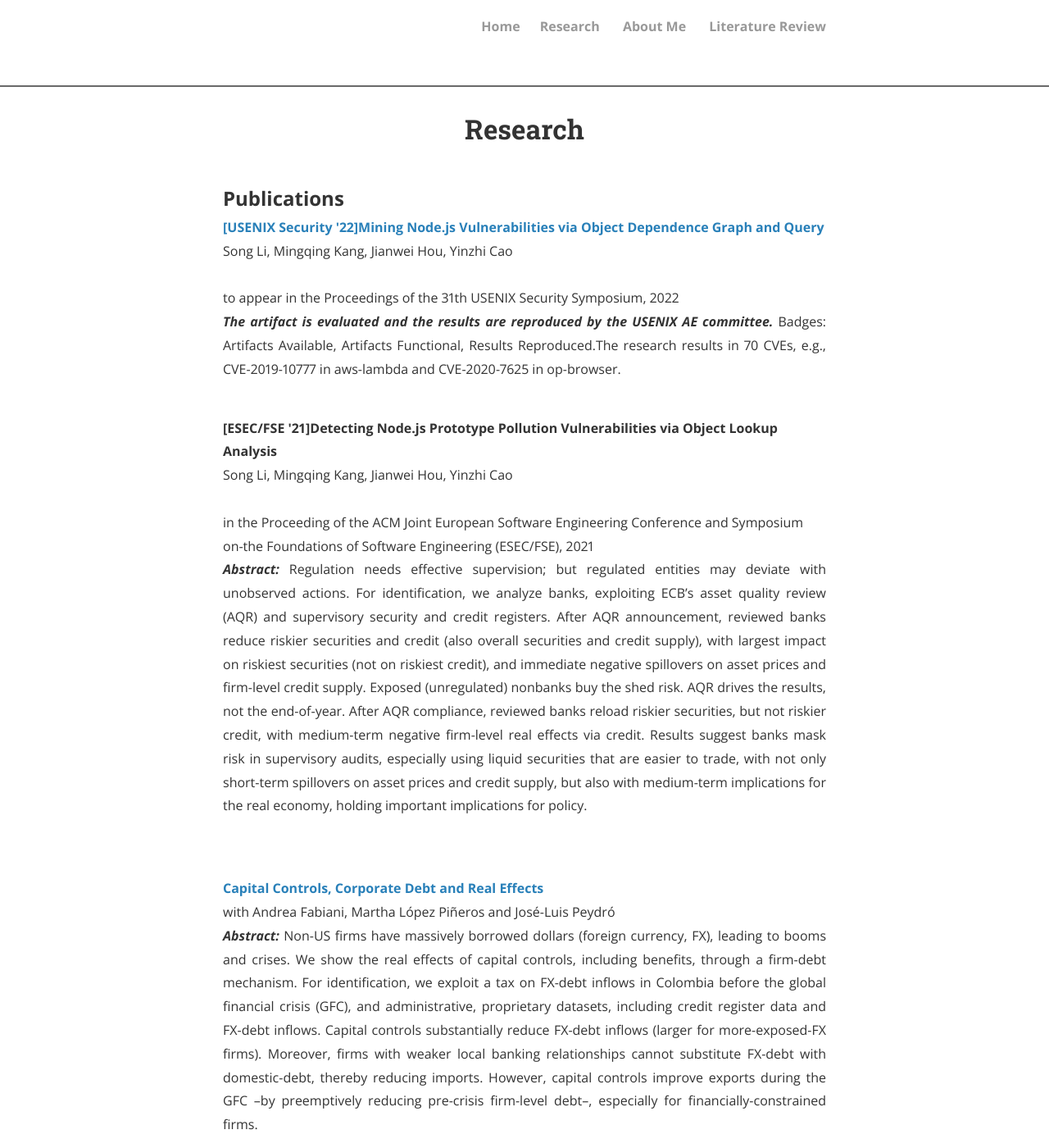
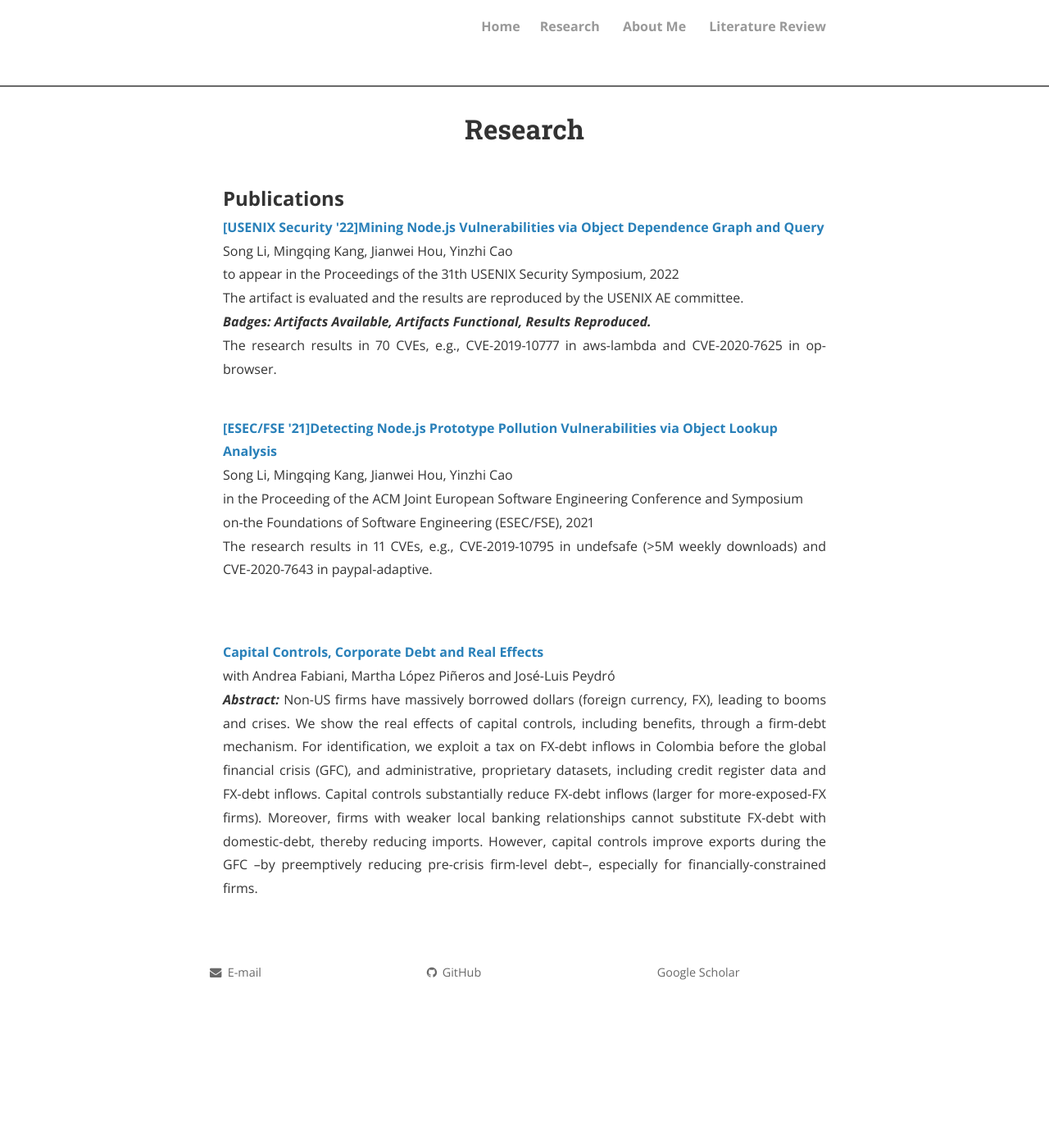
Before and after one commit to jianweihou/jianweihou.github.io, a Jekyll site: the page built from research.html, in a window 1280 px wide and 1400 px high. Shown: the whole window at 82% size. Built offline with Jekyll 4.4.1, drawn with Linux system fonts in a browser that asks for light colours; nearby versions of some CDN libraries; comment, search, counter and statistics services are not loaded; a style sheet for code colours, icons or effects is not loaded.

Commit message:
update research

```diff
--- a/research.html
+++ b/research.html
@@ -5,13 +5,18 @@ permalink: /research/
 ---
 
 <font size="+2"><strong> Publications</strong></font><br>
-<strong><a href="https://github.com/jianweihou/papers/blob/main/usenix-sec22summer-final134.pdf">[USENIX Security '22]Mining Node.js Vulnerabilities via Object Dependence Graph and Query</a></strong><br>Song Li, Mingqing Kang, Jianwei Hou, Yinzhi Cao<br><br>to appear in the Proceedings of the 31th USENIX Security Symposium, 2022<br>
-<!-- <i>Journal of Financial Services Research</i>, 2020<br> -->
-<p style="text-align:justify"><b><i>The artifact is evaluated and the results are reproduced by the USENIX AE committee. </i></b> Badges: Artifacts Available, Artifacts Functional, Results Reproduced.The research results in 70 CVEs, e.g., CVE-2019-10777 in aws-lambda and CVE-2020-7625 in op-browser.</p>
+<strong><a href="https://github.com/jianweihou/papers/blob/main/usenix-sec22summer-final134.pdf">[USENIX Security '22]Mining Node.js Vulnerabilities via Object Dependence Graph and Query</a></strong><br>
+Song Li, Mingqing Kang, Jianwei Hou, Yinzhi Cao<br>
+to appear in the Proceedings of the 31th USENIX Security Symposium, 2022<br>
+<p style="text-align:justify">The artifact is evaluated and the results are reproduced by the USENIX AE committee.<br>
+<b><i> Badges: Artifacts Available, Artifacts Functional, Results Reproduced.</i></b><br>
+The research results in 70 CVEs, e.g., CVE-2019-10777 in aws-lambda and CVE-2020-7625 in op-browser.</p>
 <br>
 <!-- <font size="+2"><strong> Working Papers</strong></font><br> -->
-<strong><a href="https://github.com/jianweihou/papers/blob/main/fse21_objlupansys.pdf"></a>[ESEC/FSE '21]Detecting Node.js Prototype Pollution Vulnerabilities via Object Lookup Analysis</strong><br>Song Li, Mingqing Kang, Jianwei Hou, Yinzhi Cao<br><br>in the Proceeding of the ACM Joint European Software Engineering Conference and Symposium on-the Foundations of Software Engineering (ESEC/FSE), 2021<br>
-<p style="text-align:justify"><b><i>Abstract: </i></b>Regulation needs effective supervision; but regulated entities may deviate with unobserved actions. For identification, we analyze banks, exploiting ECB’s asset quality review (AQR) and supervisory security and credit registers. After AQR announcement, reviewed banks reduce riskier securities and credit (also overall securities and credit supply), with largest impact on riskiest securities (not on riskiest credit), and immediate negative spillovers on asset prices and firm-level credit supply. Exposed (unregulated) nonbanks buy the shed risk. AQR drives the results, not the end-of-year. After AQR compliance, reviewed banks reload riskier securities, but not riskier credit, with medium-term negative firm-level real effects via credit. Results suggest banks mask risk in supervisory audits, especially using liquid securities that are easier to trade, with not only short-term spillovers on asset prices and credit supply, but also with medium-term implications for the real economy, holding important implications for policy.</p><br>
+<strong><a href="https://github.com/jianweihou/papers/blob/main/fse21_objlupansys.pdf">[ESEC/FSE '21]Detecting Node.js Prototype Pollution Vulnerabilities via Object Lookup Analysis</a></strong><br>
+Song Li, Mingqing Kang, Jianwei Hou, Yinzhi Cao<br>
+in the Proceeding of the ACM Joint European Software Engineering Conference and Symposium on-the Foundations of Software Engineering (ESEC/FSE), 2021<br>
+<p style="text-align:justify">The research results in 11 CVEs, e.g., CVE-2019-10795 in undefsafe (>5M weekly downloads) and CVE-2020-7643 in paypal-adaptive.</p><br>
 <br>
 <strong><a href="https://www.dropbox.com/s/w82vfneoeyvmhe5/Capital_Controls_Corporate_Debt_Real_Effects.pdf?dl=0"> Capital Controls, Corporate Debt and Real Effects</a></strong><br>with Andrea Fabiani, Martha L&oacute;pez Pi&ntilde;eros and Jos&eacute;-Luis Peydr&oacute;<br>
 <p style="text-align:justify"><b><i>Abstract: </i></b>Non-US firms have massively borrowed dollars (foreign currency, FX), leading to booms and crises. We show the real effects of capital controls, including benefits, through a firm-debt mechanism. For identification, we exploit a tax on FX-debt inflows in Colombia before the global financial crisis (GFC), and administrative, proprietary datasets, including credit register data and FX-debt inflows. Capital controls substantially reduce FX-debt inflows (larger for more-exposed-FX firms). Moreover, firms with weaker local banking relationships cannot substitute FX-debt with domestic-debt, thereby reducing imports. However, capital controls improve exports during the GFC –by preemptively reducing pre-crisis firm-level debt–, especially for financially-constrained firms.</p><br>
```
